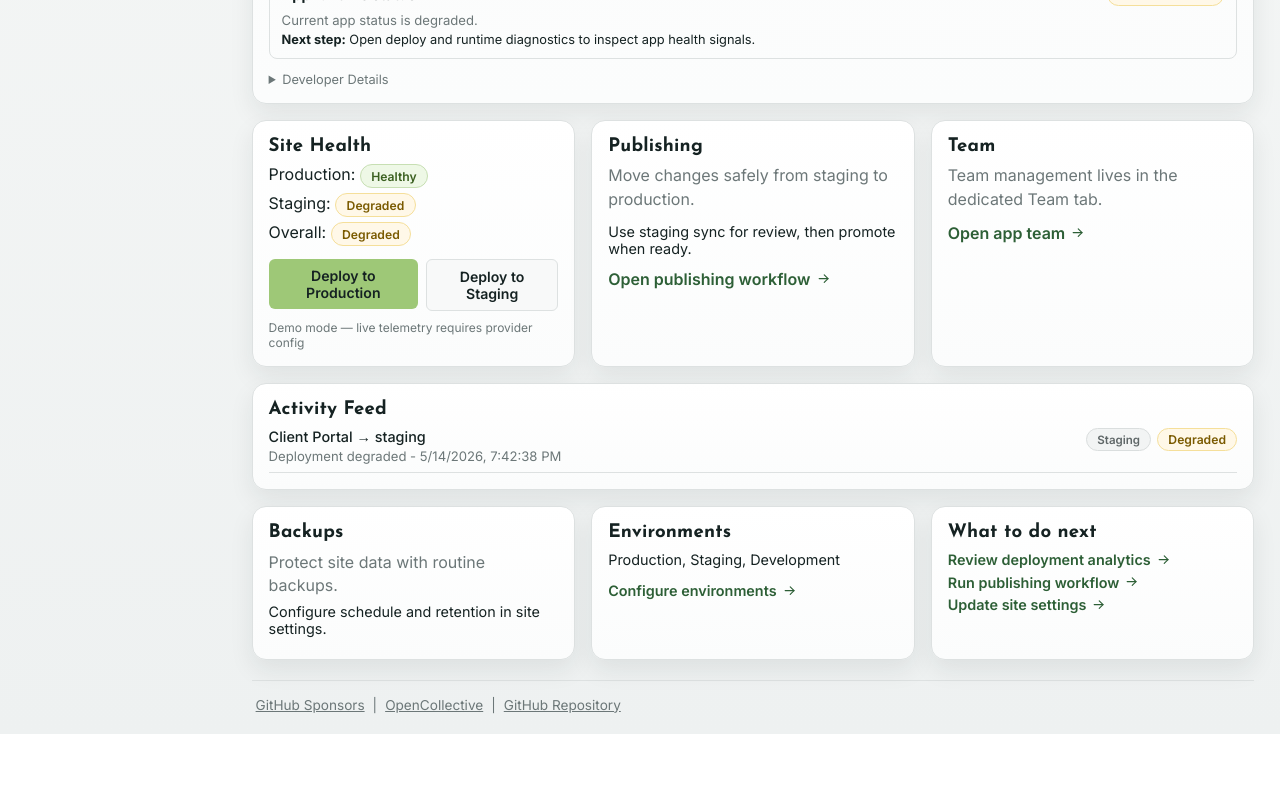
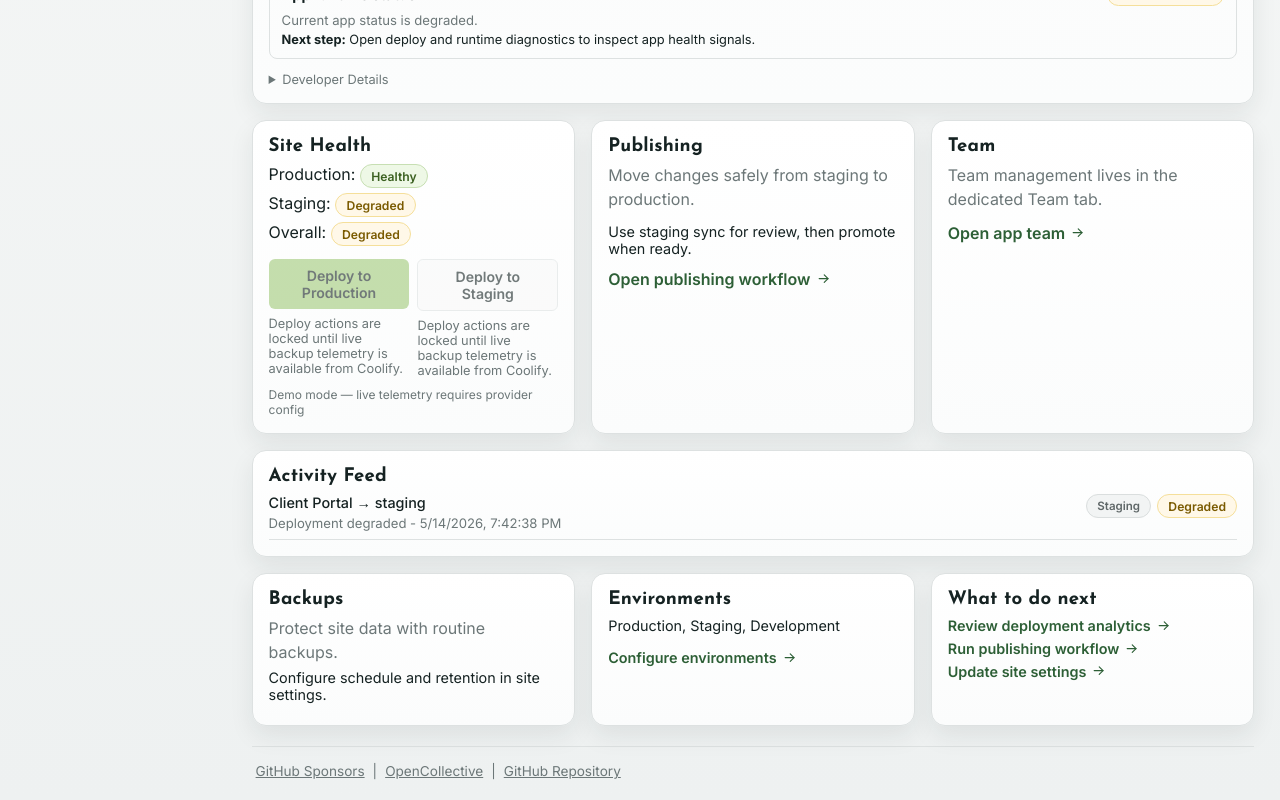
Before and after one commit to Manifest-FTS/jongo-os, a Next.js app in the folder apps/web/: page /sites/site-client-portal in a window 1280 px wide. Shown: the part 1082-1882 px from the top of the page. Before the commit the page ends 1816 px from the top, so only its background shows below. Built offline with nearby package versions, Linux system fonts and the light colour scheme; no server answers.

Commit message:
feat(ops): gate deploy actions on backup readiness

```diff
--- a/apps/web/src/app/(platform)/sites/[siteId]/page.tsx
+++ b/apps/web/src/app/(platform)/sites/[siteId]/page.tsx
@@ -1,6 +1,7 @@
 import { getCoolifyOverview } from "@/lib/coolify";
 import { getCoolifyAppBackupInventory, AppBackupInventory } from "@/lib/coolify";
 import { getActivityFeedEmptyMessage } from "@/lib/reason-messages";
+import { getDeployLockReason } from "@/lib/deploy-guards";
 import DeployButton from "@/components/DeployButton";
 import { getSiteActivityFeed, getSiteWorkspace, isClientAdmin } from "@/lib/repositories";
 import Link from "next/link";
@@ -111,6 +112,7 @@ export default async function SiteOverviewPage({ params }: Params) {
   const recentBackupHealthy = lastSuccessfulBackup ? isRecentBackup(lastSuccessfulBackup, 7) : false;
   const stagingConfigured = Boolean(workspace?.stagingEnabled && site?.stagingStatus && site.stagingStatus !== "unknown");
   const isWordPress = workspace?.siteType === "wordpress";
+  const deployLockReason = getDeployLockReason(backupInventory, workspace?.coolifyServiceUuid);
 
   const readinessChecks: ReadinessCheck[] = [
     {
@@ -285,8 +287,20 @@ export default async function SiteOverviewPage({ params }: Params) {
           </p>
           {stagingConfigured ? (
             <div style={{ display: "flex", gap: "0.5rem", marginTop: "0.85rem" }}>
-              <DeployButton siteId={siteId} deployTargetId={site?.deployTargetId} environment="production" />
-              <DeployButton siteId={siteId} deployTargetId={site?.deployTargetId} environment="staging" />
+              <DeployButton
+                siteId={siteId}
+                deployTargetId={site?.deployTargetId}
+                environment="production"
+                disabled={Boolean(deployLockReason)}
+                disabledReason={deployLockReason ?? undefined}
+              />
+              <DeployButton
+                siteId={siteId}
+                deployTargetId={site?.deployTargetId}
+                environment="staging"
+                disabled={Boolean(deployLockReason)}
+                disabledReason={deployLockReason ?? undefined}
+              />
             </div>
           ) : (
             <div className="diagnostic-banner" style={{ marginTop: "0.85rem" }}>
--- a/apps/web/src/components/DeployButton.tsx
+++ b/apps/web/src/components/DeployButton.tsx
@@ -7,13 +7,26 @@ type Props = {
   deployTargetId?: string;
   environment?: "production" | "staging";
   label?: string;
+  disabled?: boolean;
+  disabledReason?: string;
 };
 
-export default function DeployButton({ siteId, deployTargetId, environment = "production", label }: Props) {
+export default function DeployButton({
+  siteId,
+  deployTargetId,
+  environment = "production",
+  label,
+  disabled = false,
+  disabledReason
+}: Props) {
   const [status, setStatus] = useState<"idle" | "pending" | "success" | "error">("idle");
   const [message, setMessage] = useState("");
 
   async function handleDeploy() {
+    if (disabled) {
+      return;
+    }
+
     setStatus("pending");
     setMessage("");
 
@@ -45,12 +58,17 @@ export default function DeployButton({ siteId, deployTargetId, environment = "pr
     <div style={{ display: "flex", flexDirection: "column", gap: "0.4rem" }}>
       <button
         onClick={handleDeploy}
-        disabled={status === "pending"}
+        disabled={status === "pending" || disabled}
         className="deploy-btn"
         data-env={environment}
       >
         {status === "pending" ? "Deploying…" : buttonLabel}
       </button>
+      {disabled && disabledReason && (
+        <p style={{ margin: 0, fontSize: "0.8rem", color: "var(--muted)" }}>
+          {disabledReason}
+        </p>
+      )}
       {message && (
         <p
           style={{
--- /dev/null
+++ b/apps/web/src/lib/deploy-guards.ts
@@ -0,0 +1,25 @@
+import { AppBackupInventory } from "@/lib/coolify";
+
+function hasSuccessfulBackup(inventory: AppBackupInventory): boolean {
+  return inventory.recentExecutions.some((item) => item.status === "success" && Boolean(item.finishedAt));
+}
+
+export function getDeployLockReason(inventory: AppBackupInventory | null, appUuid?: string): string | null {
+  if (!appUuid) {
+    return "Deploy actions are locked until this app is linked to a Coolify UUID in Settings.";
+  }
+
+  if (!inventory || inventory.source !== "live") {
+    return "Deploy actions are locked until live backup telemetry is available from Coolify.";
+  }
+
+  if (!inventory.configured) {
+    return "Deploy actions are locked until automated backups are configured.";
+  }
+
+  if (!hasSuccessfulBackup(inventory)) {
+    return "Deploy actions are locked until at least one successful backup is recorded.";
+  }
+
+  return null;
+}
```
Also changed, not shown: apps/web/src/app/(platform)/sites/[siteId]/deployments/page.tsx (+22 -3 lines), apps/web/src/app/(platform)/sites/[siteId]/settings/page.tsx (+10 -1 lines), apps/web/src/app/(platform)/sites/[siteId]/staging/page.tsx (+11 -3 lines).
